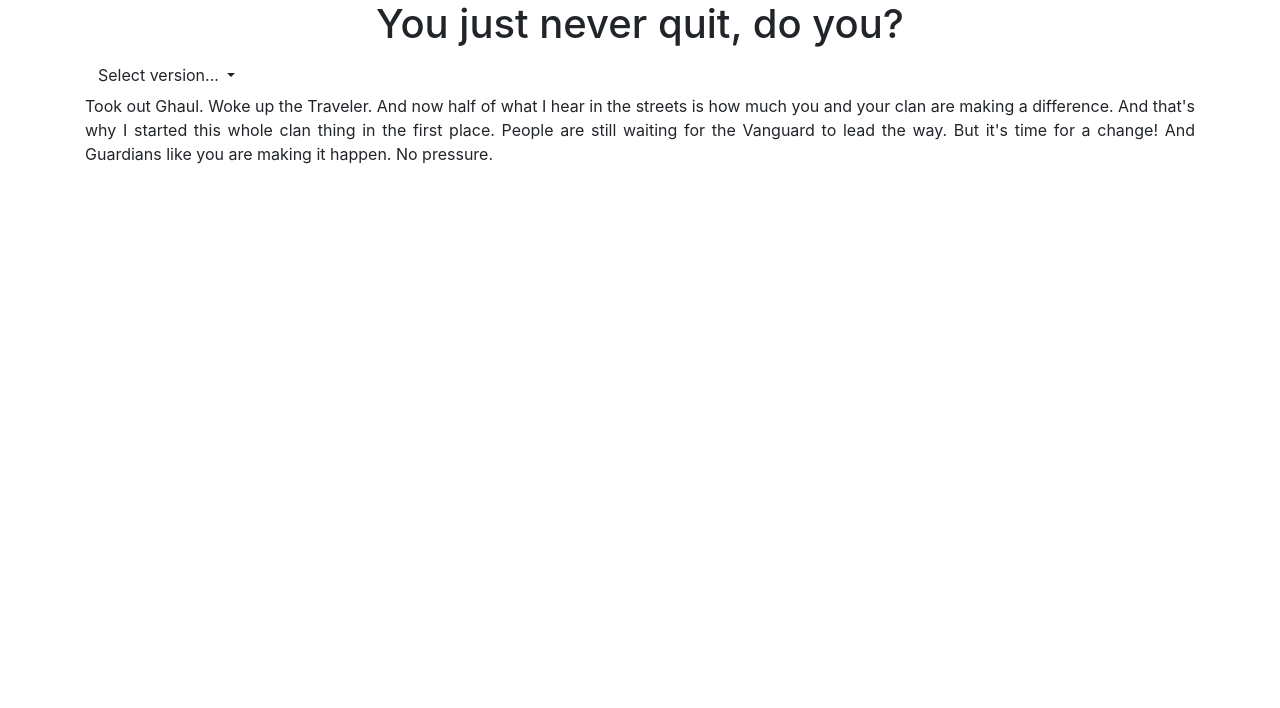
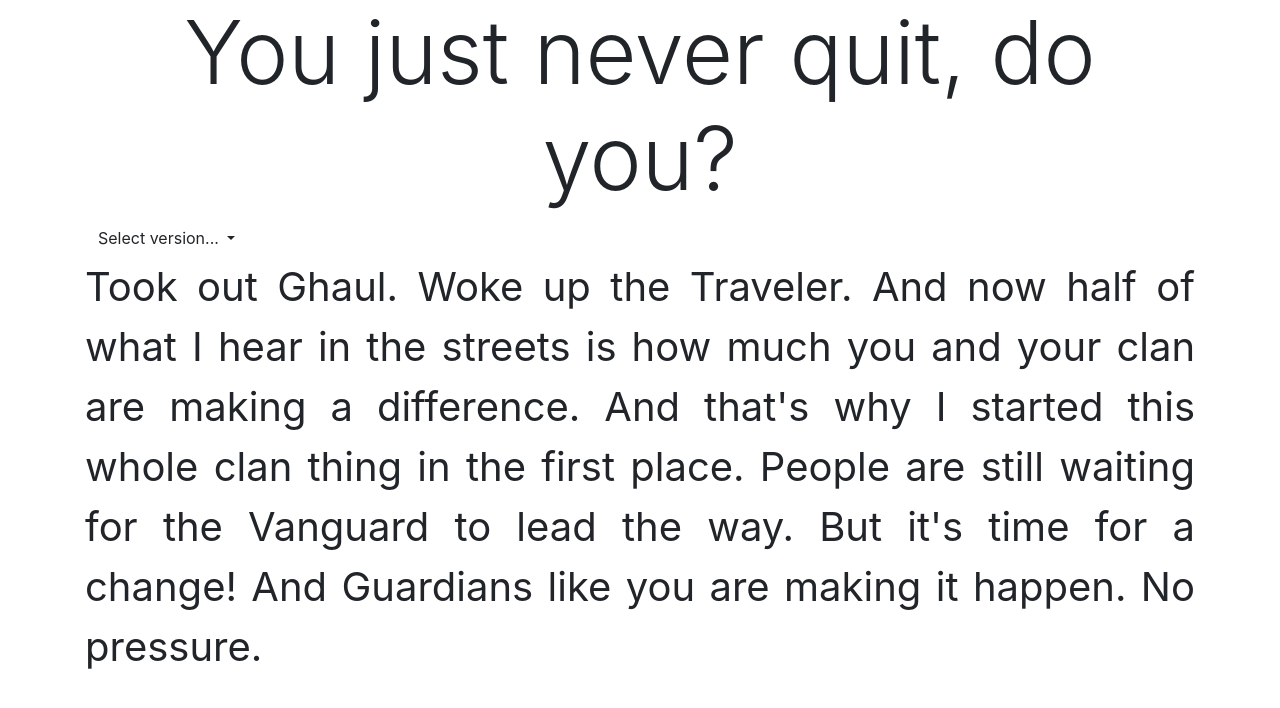
Before and after one commit to Lewis-Trowbridge/YouJustNeverQuitDoYou, a plain HTML site: page index.html in a window 1280 px wide. Drawn offline with nearby package versions, Linux system fonts and the light colour scheme.

Commit message:
Added styling for main text to make it more comfortable to use on mobile

```diff
--- /dev/null
+++ b/css/index.css
@@ -0,0 +1,15 @@
+.main-text {
+    font-size: 1rem;
+}
+
+@media (min-width: 544px) {
+    .main-text {
+        font-size: 2rem;
+    }
+}
+
+@media (min-width: 768px) {
+    .main-text {
+        font-size: 2.5rem;
+    }
+}
--- a/index.html
+++ b/index.html
@@ -4,10 +4,11 @@
     <meta charset="UTF-8">
     <title>You just never quit, do you?</title>
     <link rel="stylesheet" href="https://stackpath.bootstrapcdn.com/bootstrap/4.5.0/css/bootstrap.min.css" integrity="sha384-9aIt2nRpC12Uk9gS9baDl411NQApFmC26EwAOH8WgZl5MYYxFfc+NcPb1dKGj7Sk" crossorigin="anonymous">
+    <link rel="stylesheet" href="css/index.css">
 </head>
 <body>
 <div class="container">
-    <h1 class="text-justify text-center">You just never quit, do you?</h1>
+    <h1 class="text-justify text-center display-2">You just never quit, do you?</h1>
     <button class="btn dropdown-toggle" type="button" id="typeSelection" data-toggle="dropdown">
         Select version...
     </button>
@@ -17,7 +18,7 @@
         </div>
 </div>
 <div class="container">
-    <p class="text-justify">
+    <p class="text-justify main-text">
         Took out <span id="replace1">Ghaul</span>. Woke up <span id="replace2">the Traveler</span>. And now half of what I hear in the streets is how much <span id="replace3">you and your clan are</span> making a difference. And that's why I started this whole <span id="replace4">clan</span> thing in the first place. People are still waiting for <span id="replace5">the Vanguard</span> to lead the way. But it's time for a change! And <span id="replace6">Guardians</span> like you are making it happen. No pressure.
     </p>
 </div>
```
